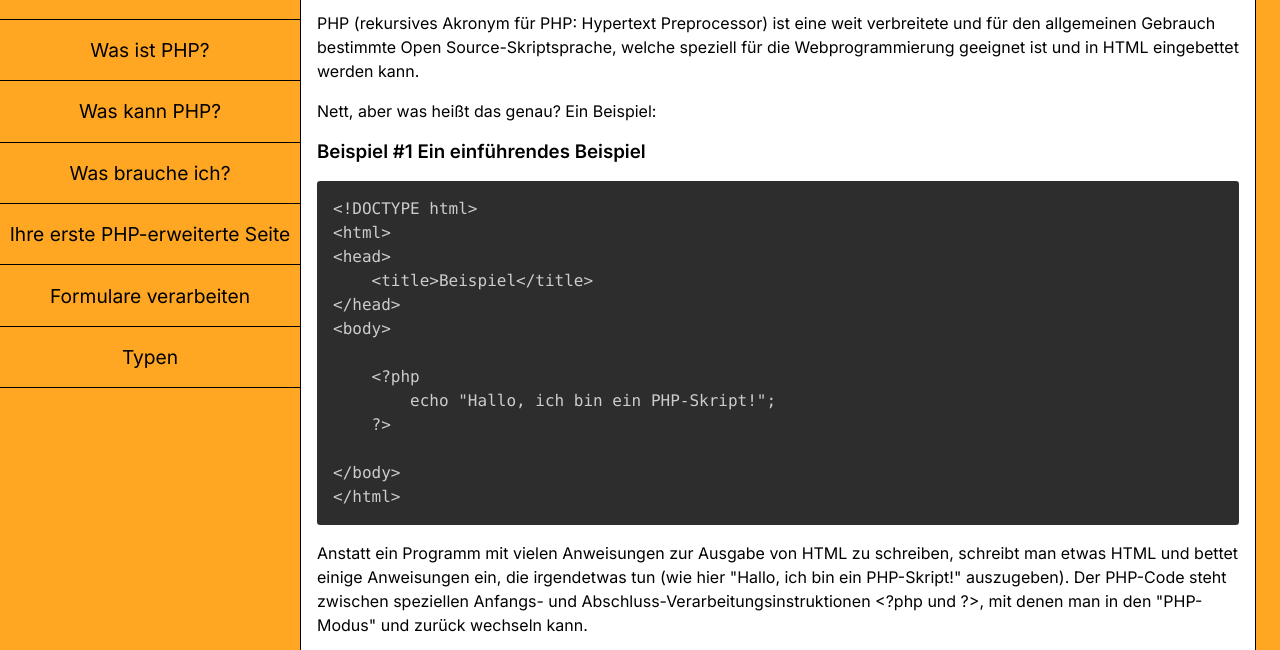
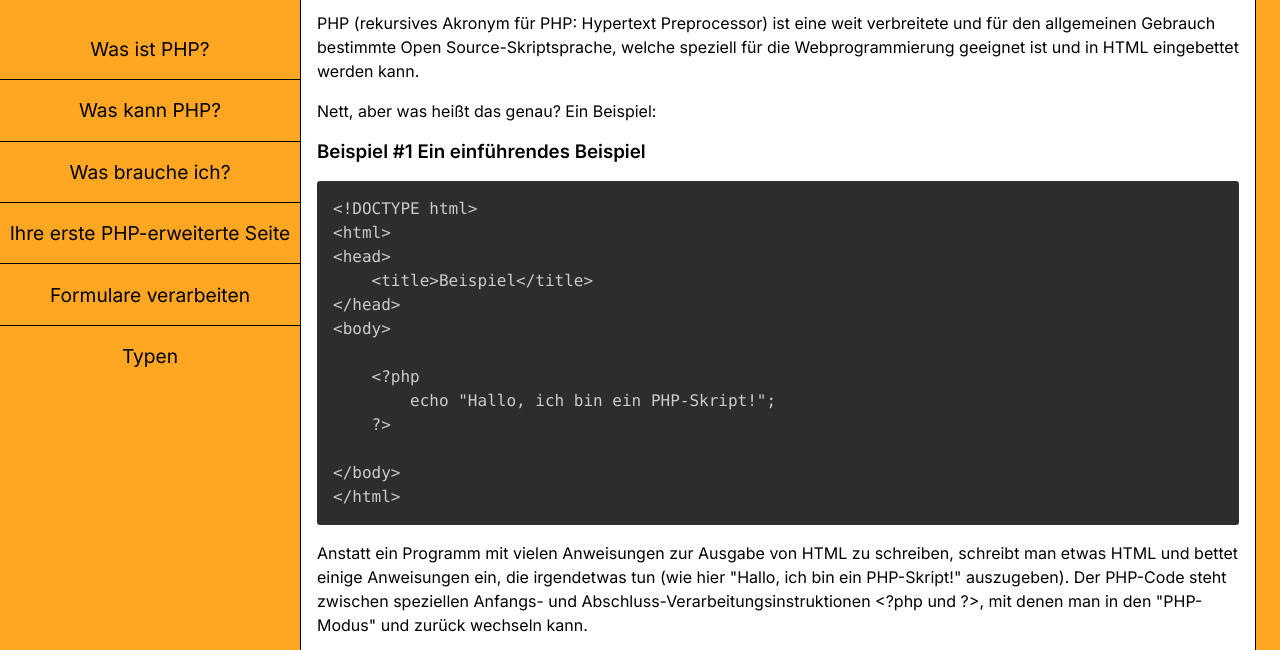
Before and after one commit to haplorhine/technical-documentation-page, a plain HTML site: page index.html in a window 1280 px wide. Shown: the part 77-727 px from the top of the page. Drawn offline with nearby package versions, Linux system fonts and the light colour scheme.

Commit message:
change nav dimensions

```diff
--- a/style.css
+++ b/style.css
@@ -1,6 +1,6 @@
 :root {
     --width-nav-desktop: 300px;
-    --main-color-scheme: #ffa623;
+    --main-color-scheme: #ffa623/*rgb(136, 215, 165)*/;
     --big-border: 1.5em;
   }
 
@@ -28,6 +28,9 @@ nav h1 {
 
 nav ul {
     padding: 0;
+    margin: 0;
+    height: 200px;
+    overflow: auto;
 }
 
 nav li {
@@ -49,8 +52,8 @@ li .nav-link {
     background: rgba(0, 0, 0, .2);
 }
 
-li:first-child .nav-link {
-    border-top: 1px solid;
+li:last-child .nav-link {
+    border-bottom: 0;
 }
 
 main {
@@ -70,6 +73,9 @@ main {
         width: var(--width-nav-desktop);
         height: auto;
         padding-top: 1em;
+    }
+    nav ul {
+        height: 80vh;
     }
     main {
         margin-left: var(--width-nav-desktop);
```
